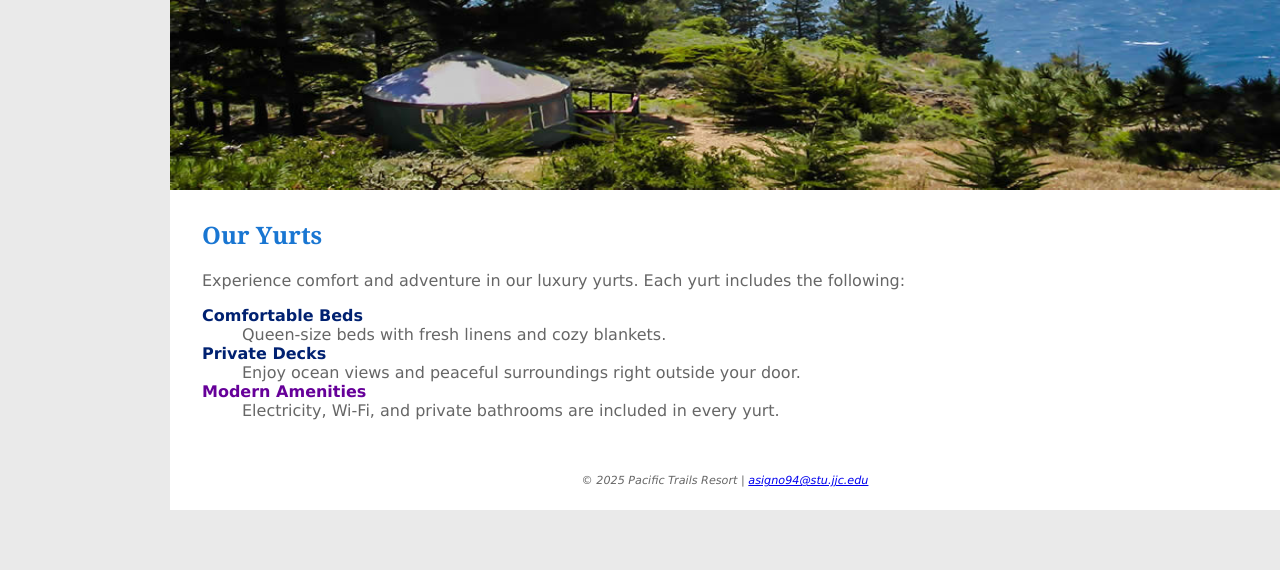
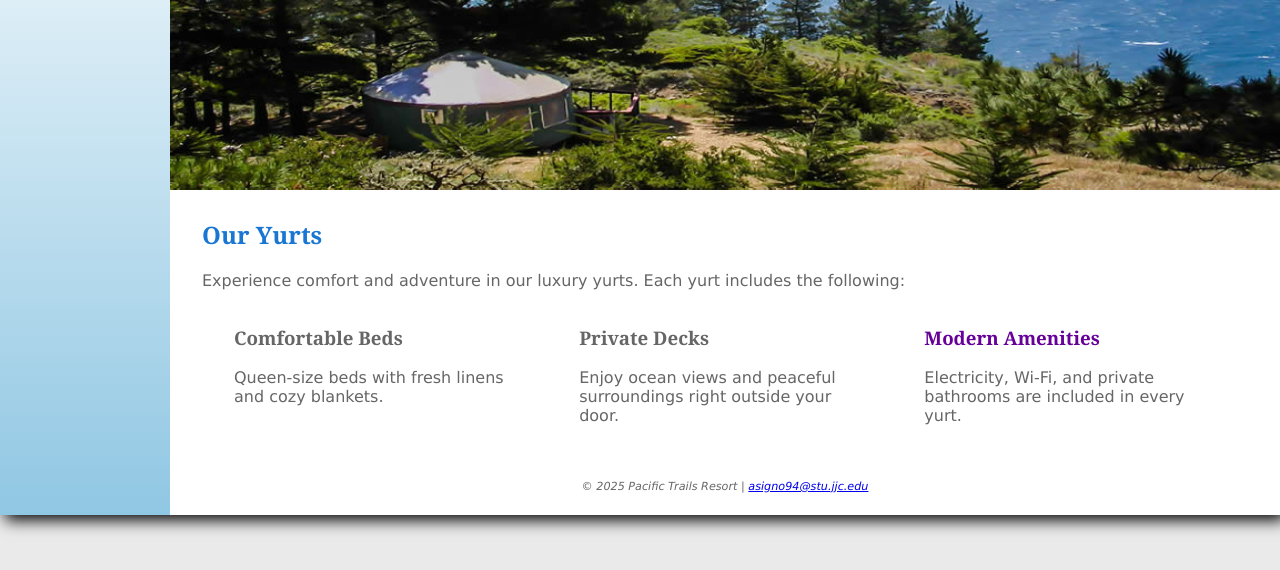
Before and after one commit to BassBoy26/signorile-pacific-trails, a plain HTML site: page yurts.html in a window 1280 px wide. Shown: the part 230-800 px from the top of the page. Drawn offline with Linux system fonts and the light colour scheme.

Commit message:
Update yurts.html

```diff
--- a/yurts.html
+++ b/yurts.html
@@ -6,8 +6,10 @@
   <link rel="stylesheet" href="pacific.css">
 </head>
 <body>
+  <div id="wrapper">
+
     <header>
-        <h1>Pacific Trails Resort</h1>
+      <h1><a href="index.html">Pacific Trails Resort</a></h1>
     </header>
 
     <nav>
@@ -24,21 +26,28 @@
       <h2>Our Yurts</h2>
       <p>Experience comfort and adventure in our luxury yurts. Each yurt includes the following:</p>
 
-        <dl>
-            <dt><strong>Comfortable Beds</strong></dt>
-            <dd>Queen-size beds with fresh linens and cozy blankets.</dd>
 
-            <dt><strong>Private Decks</strong></dt>
-            <dd>Enjoy ocean views and peaceful surroundings right outside your door.</dd>
+      <section>
+        <h3>Comfortable Beds</h3>
+        <p>Queen-size beds with fresh linens and cozy blankets.</p>
+      </section>
 
-            <dt class="special"><strong>Modern Amenities</strong></dt>
-            <dd>Electricity, Wi-Fi, and private bathrooms are included in every yurt.</dd>
-        </dl>
+      <section>
+        <h3>Private Decks</h3>
+        <p>Enjoy ocean views and peaceful surroundings right outside your door.</p>
+      </section>
+
+      <section>
+        <h3 class="special">Modern Amenities</h3>
+        <p>Electricity, Wi-Fi, and private bathrooms are included in every yurt.</p>
+      </section>
     </main>
 
     <footer>
       <p><em>&copy; 2025 Pacific Trails Resort |
       <a href="mailto:asigno94@stu.jjc.edu">asigno94@stu.jjc.edu</a></em></p>
     </footer>
+
+  </div>
 </body>
 </html>
```
Lines whose indentation alone changed are shown as unchanged.
